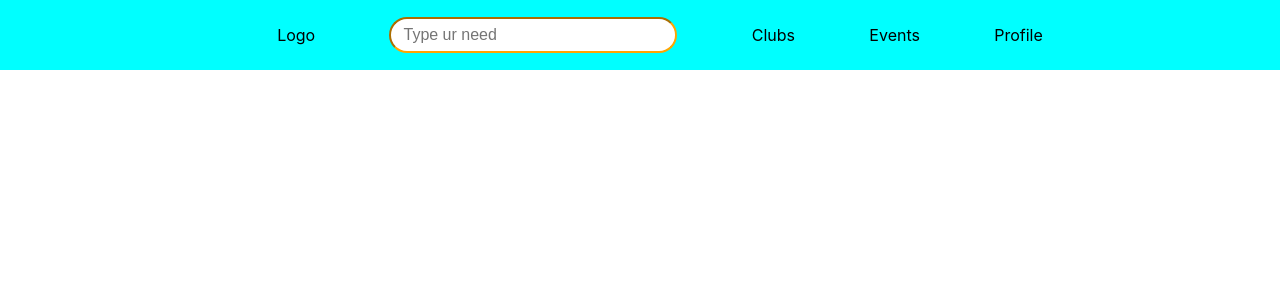
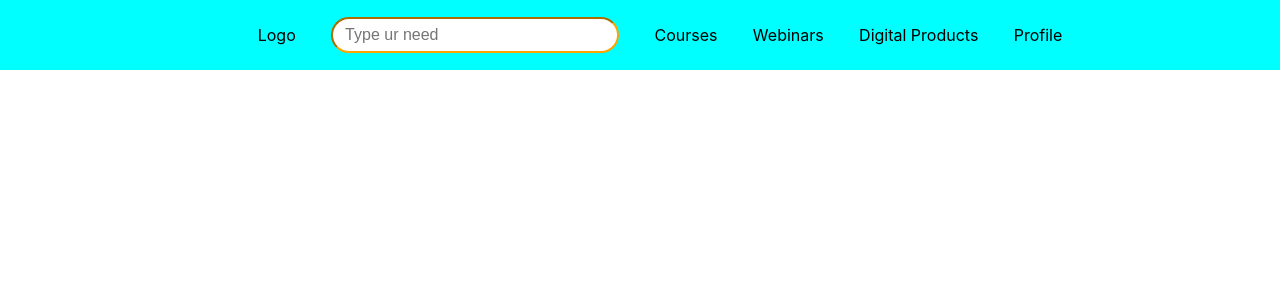
Before and after one commit to suhaas3/React-project-first, a React (Create React App) app in the folder react-project/: page / in a window 1280 px wide. Shown: the top 300 px of the page. Built offline with nearby package versions, Linux system fonts and the light colour scheme.

Commit message:
Navbar created

```diff
--- a/react-project/src/Components/Navbar/Navbar.js
+++ b/react-project/src/Components/Navbar/Navbar.js
@@ -9,8 +9,9 @@ function Navbar() {
         <ul type='none' className="nav-lists">
           <li className="logo">Logo</li>
           <input className="search" type="text" placeholder="Type ur need"/>
-          <li className="clubs">Clubs</li>
-          <li className="events">Events</li>
+          <li className="clubs">Courses</li>
+          <li className="events">Webinars</li>
+          <li className="digital-products">Digital Products</li>
           <li className="profile">Profile</li>
         </ul>
       </div>
```
Also changed, not shown: react-project/src/Components/Courses/Courses.css (added), react-project/src/Components/Courses/Courses.js (renamed from react-project/src/Components/Clubs/Clubs.js), react-project/src/Components/Webinars/Webinars.css (added), react-project/src/Components/Webinars/Webinars.js (renamed from react-project/src/Components/Events/Events.js).
